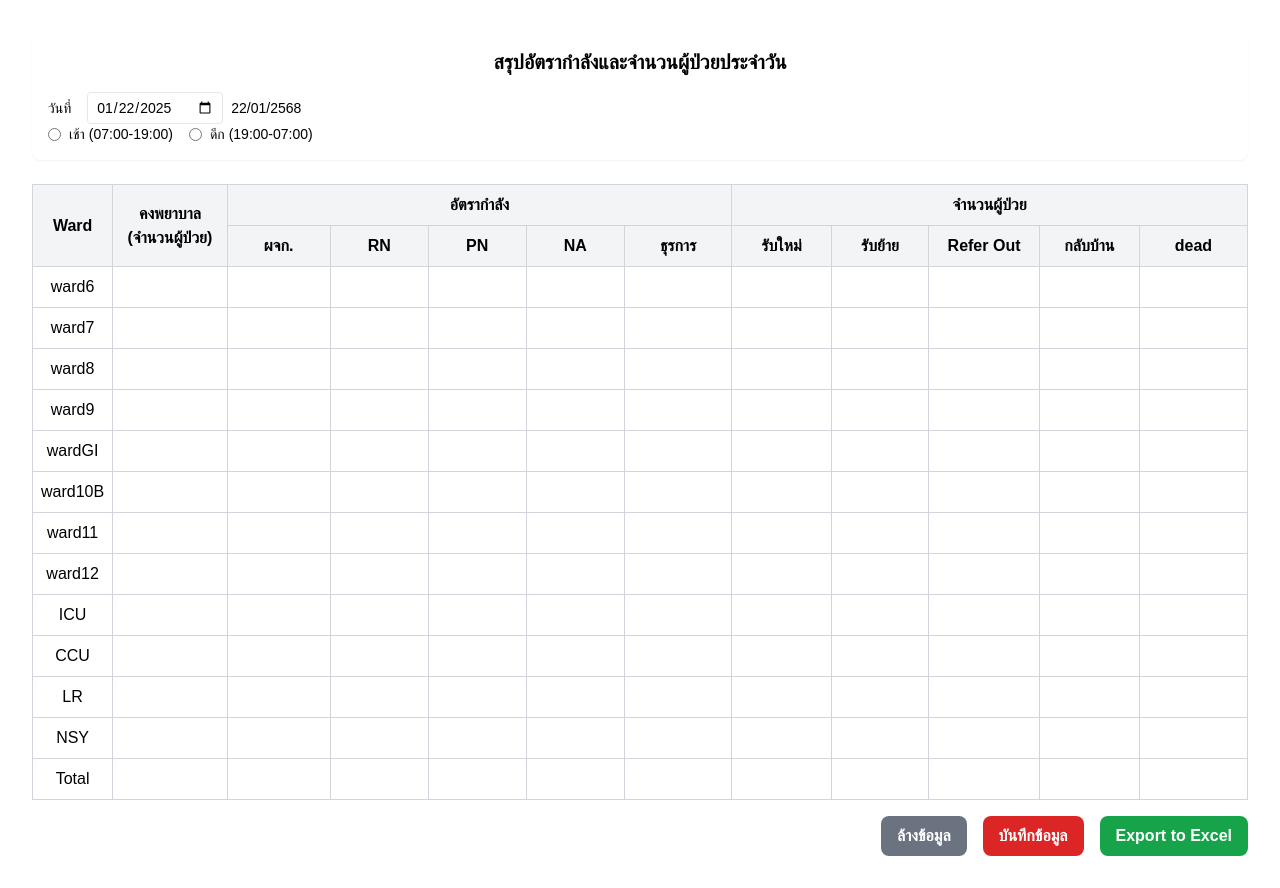
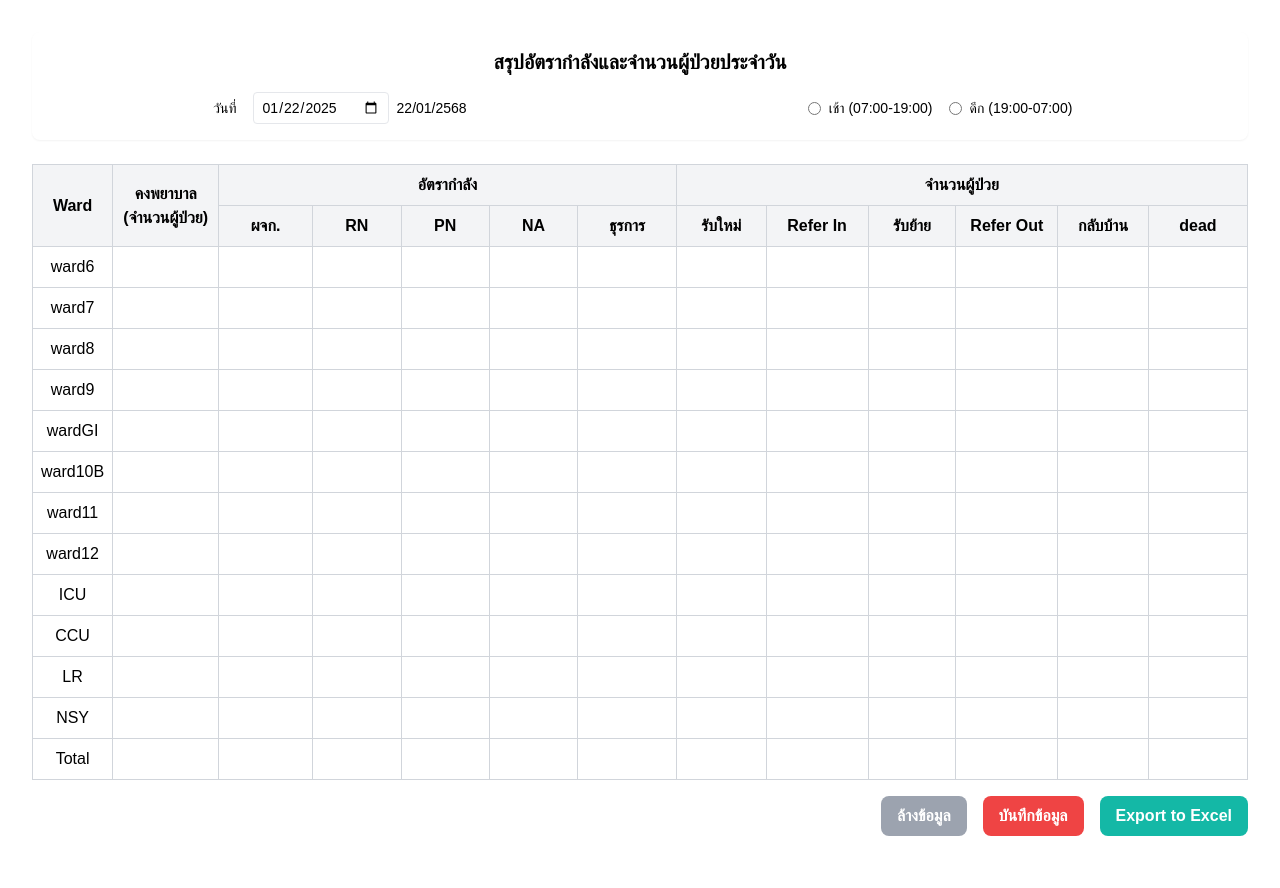
Before and after one commit to Siriphan-Phakmi/Summary_of_Personnel_Ratio, a Next.js app: page / in a window 1280 px wide. Built offline with nearby package versions, Linux system fonts and the light colour scheme.

Commit message:
เอาคำว่ากะงานออกและจัดตำแหน่ง กะงานใหม่

```diff
--- a/app/components/ShiftForm.js
+++ b/app/components/ShiftForm.js
@@ -16,57 +16,57 @@ const ShiftForm = () => {
         wards: {
             ward6: {
                 numberOfPatients: '', manager: '', RN: '', PN: '', NA: '', admin: '',
-                newAdmissions: '', transfers: '', referOut: '', discharge: '', deaths: ''
+                newAdmissions: '', transfers: '', referIn: '', referOut: '', discharge: '', deaths: ''
             },
             ward7: {
                 numberOfPatients: '', manager: '', RN: '', PN: '', NA: '', admin: '',
-                newAdmissions: '', transfers: '', referOut: '', discharge: '', deaths: ''
+                newAdmissions: '', transfers: '', referIn: '', referOut: '', discharge: '', deaths: ''
             },
             ward8: {
                 numberOfPatients: '', manager: '', RN: '', PN: '', NA: '', admin: '',
-                newAdmissions: '', transfers: '', referOut: '', discharge: '', deaths: ''
+                newAdmissions: '', transfers: '', referIn: '', referOut: '', discharge: '', deaths: ''
             },
             ward9: {
                 numberOfPatients: '', manager: '', RN: '', PN: '', NA: '', admin: '',
-                newAdmissions: '', transfers: '', referOut: '', discharge: '', deaths: ''
+                newAdmissions: '', transfers: '', referIn: '', referOut: '', discharge: '', deaths: ''
             },
             wardGI: {
                 numberOfPatients: '', manager: '', RN: '', PN: '', NA: '', admin: '',
-                newAdmissions: '', transfers: '', referOut: '', discharge: '', deaths: ''
+                newAdmissions: '', transfers: '', referIn: '', referOut: '', discharge: '', deaths: ''
             },
             ward10B: {
                 numberOfPatients: '', manager: '', RN: '', PN: '', NA: '', admin: '',
-                newAdmissions: '', transfers: '', referOut: '', discharge: '', deaths: ''
+                newAdmissions: '', transfers: '', referIn: '', referOut: '', discharge: '', deaths: ''
             },
 
             ward11: {
                 numberOfPatients: '', manager: '', RN: '', PN: '', NA: '', admin: '',
-                newAdmissions: '', transfers: '', referOut: '', discharge: '', deaths: ''
+                newAdmissions: '', transfers: '', referIn: '', referOut: '', discharge: '', deaths: ''
             },
             ward12: {
                 numberOfPatients: '', manager: '', RN: '', PN: '', NA: '', admin: '',
-                newAdmissions: '', transfers: '', referOut: '', discharge: '', deaths: ''
+                newAdmissions: '', transfers: '', referIn: '', referOut: '', discharge: '', deaths: ''
             },
             ICU: {
                 numberOfPatients: '', manager: '', RN: '', PN: '', NA: '', admin: '',
-                newAdmissions: '', transfers: '', referOut: '', discharge: '', deaths: ''
+                newAdmissions: '', transfers: '', referIn: '', referOut: '', discharge: '', deaths: ''
             },
             CCU: {
                 numberOfPatients: '', manager: '', RN: '', PN: '', NA: '', admin: '',
-                newAdmissions: '', transfers: '', referOut: '', discharge: '', deaths: ''
+                newAdmissions: '', transfers: '', referIn: '', referOut: '', discharge: '', deaths: ''
             },
             LR: {
                 numberOfPatients: '', manager: '', RN: '', PN: '', NA: '', admin: '',
-                newAdmissions: '', transfers: '', referOut: '', discharge: '', deaths: ''
+                newAdmissions: '', transfers: '', referIn: '', referOut: '', discharge: '', deaths: ''
             },
             NSY: {
                 numberOfPatients: '', manager: '', RN: '', PN: '', NA: '', admin: '',
-                newAdmissions: '', transfers: '', referOut: '', discharge: '', deaths: ''
+                newAdmissions: '', transfers: '', referIn: '', referOut: '', discharge: '', deaths: ''
             }
         },
         totals: {
             numberOfPatients: '', manager: '', RN: '', PN: '', NA: '', admin: '',
-            newAdmissions: '', transfers: '', referOut: '', discharge: '', deaths: ''
+            newAdmissions: '', transfers: '', referIn: '', referOut: '', discharge: '', deaths: ''
         }
     });
     // ฟังก์ชันสำหรับจัดรูปแบบวันที่เป็น dd/mm/yyyy โดยไม่สนใจ locale ของ browser
@@ -115,7 +115,7 @@ const ShiftForm = () => {
             return acc;
         }, {
             numberOfPatients: '', manager: '', RN: '', PN: '', NA: '', admin: '',
-            newAdmissions: '', transfers: '', referOut: '', discharge: '', deaths: ''
+            newAdmissions: '', transfers: '', referIn: '', referOut: '', discharge: '', deaths: ''
         });
         setFormData(prev => ({ ...prev, totals }));
     };
@@ -149,13 +149,13 @@ const ShiftForm = () => {
                     ward,
                     {
                         numberOfPatients: '', manager: '', RN: '', PN: '', NA: '', admin: '',
-                        newAdmissions: '', transfers: '', referOut: '', discharge: '', deaths: ''
+                        newAdmissions: '', transfers: '', referIn: '', referOut: '', discharge: '', deaths: ''
                     }
                 ])
             ),
             totals: {
                 numberOfPatients: '', manager: '', RN: '', PN: '', NA: '', admin: '',
-                newAdmissions: '', transfers: '', referOut: '', discharge: '', deaths: ''
+                newAdmissions: '', transfers: '', referIn: '', referOut: '', discharge: '', deaths: ''
             }
         });
     };
@@ -219,13 +219,14 @@ const ShiftForm = () => {
     };
 
     return (
+
         <form onSubmit={handleSubmit} className="max-w-7xl mx-auto p-4 text-center">
             <div className="bg-white rounded-lg shadow-sm p-4 mb-6">
                 <h1 className="text-xl font-bold text-center text-black mb-4">สรุปอัตรากำลังและจำนวนผู้ป่วยประจำวัน</h1>
-                {/* สร้างส่วนของฟอร์มที่ใช้ในการเลือกวันที่ */}
+                {/* สร้างส่วนของฟอร์มที่ใช้ในการเลือกวันที่ และ กะ*/}
                 <div className="space-y-2">
                     <div className="grid grid-cols-1 md:grid-cols-2 gap-4 justify-center">
-                        <div className="flex items-center gap-4 ">
+                        <div className="flex items-center gap-4 justify-center">
                             <label className="text-sm font-medium text-black">วันที่</label>
                             <div className="flex gap-2 items-center text-sm">
                                 <input
@@ -243,11 +244,8 @@ const ShiftForm = () => {
                                 <span className="text-black">{thaiDate}</span>
                             </div>
                         </div>
-                    </div>
-                </div>
                         {/* สร้างส่วนของฟอร์มที่ใช้ในการเลือกกะงาน */}
-                <div className="space-y-2">
-                    <div className="flex items-center gap-4">
+                        <div className="flex items-center gap-4 justify-center">
                             <div className="flex gap-4">
                                 {['07:00-19:00', '19:00-07:00'].map((shiftTime) => (
                                     <label
@@ -271,6 +269,8 @@ const ShiftForm = () => {
                         </div>
                     </div>
                 </div>
+            </div>
+
             {/* Desktop View - Table */}
             <div className="hidden md:block w-full overflow-x-auto mt-4">
                 <table className="min-w-full bg-white border border-gray-300">
@@ -279,7 +279,7 @@ const ShiftForm = () => {
                             <th rowSpan="2" className="border border-gray-300 text-black p-2">Ward</th>
                             <th rowSpan="2" className="border border-gray-300 text-black p-2">คงพยาบาล (จำนวนผู้ป่วย)</th>
                             <th colSpan="5" className="border border-gray-300 text-black p-2">อัตรากำลัง</th>
-                            <th colSpan="5" className="border border-gray-300 text-black p-2">จำนวนผู้ป่วย</th>
+                            <th colSpan="6" className="border border-gray-300 text-black p-2">จำนวนผู้ป่วย</th>
                         </tr>
                         <tr>
                             <th className="border border-gray-300 text-black p-2">ผจก.</th>
@@ -288,6 +288,7 @@ const ShiftForm = () => {
                             <th className="border border-gray-300 text-black p-2">NA</th>
                             <th className="border border-gray-300 text-black p-2">ธุรการ</th>
                             <th className="border border-gray-300 text-black p-2">รับใหม่</th>
+                            <th className="border border-gray-300 text-black p-2">Refer In</th>
                             <th className="border border-gray-300 text-black p-2">รับย้าย</th>
                             <th className="border border-gray-300 text-black p-2">Refer Out</th>
                             <th className="border border-gray-300 text-black p-2">กลับบ้าน</th>
@@ -390,6 +391,17 @@ const ShiftForm = () => {
                                     <input
                                         type="number"
                                         min="0"
+                                        value={data.referIn}
+                                        onChange={(element) =>
+                                            handleInputChange('wards', ward, { ...data, referIn: element.target.value })
+                                        }
+                                        className="w-full text-center text-black"
+                                    />
+                                </td>
+                                <td className="border border-gray-300 p-2">
+                                    <input
+                                        type="number"
+                                        min="0"
                                         value={data.referOut}
                                         onChange={(element) =>
                                             handleInputChange('wards', ward, { ...data, referOut: element.target.value })
@@ -431,6 +443,7 @@ const ShiftForm = () => {
                             <td className="border border-gray-300 p-2 text-center text-black">{formData.totals.admin}</td>
                             <td className="border border-gray-300 p-2 text-center text-black">{formData.totals.newAdmissions}</td>
                             <td className="border border-gray-300 p-2 text-center text-black">{formData.totals.transfers}</td>
+                            <td className="border border-gray-300 p-2 text-center text-black">{formData.totals.referIn}</td>
                             <td className="border border-gray-300 p-2 text-center text-black">{formData.totals.referOut}</td>
                             <td className="border border-gray-300 p-2 text-center text-black">{formData.totals.discharge}</td>
                             <td className="border border-gray-300 p-2 text-center text-black">{formData.totals.deaths}</td>
@@ -478,6 +491,7 @@ const ShiftForm = () => {
                                 <div className="grid grid-cols-2 text-black gap-3">
                                     {[
                                         { key: 'newAdmissions', label: 'รับใหม่' },
+                                        { key: 'referIn', label: 'Refer In' },
                                         { key: 'transfers', label: 'รับย้าย' },
                                         { key: 'referOut', label: 'Refer Out' },
                                         { key: 'discharge', label: 'กลับบ้าน' },
@@ -504,28 +518,30 @@ const ShiftForm = () => {
             </div>
 
             {/* เพิ่ม loading overlay */}
-            {isLoading && (
+            {
+                isLoading && (
                     <div className="fixed inset-0 bg-black/50 flex items-center justify-center z-50">
                         <div className="bg-white p-6 rounded-lg shadow-lg">
                             <div className="animate-spin rounded-full h-8 w-8 border-b-2 border-red-600 mx-auto"></div>
                             <p className="mt-2">กำลังบันทึกข้อมูล...</p>
                         </div>
                     </div>
-            )}
+                )
+            }
 
             {/* ปุ่ม submit button section */}
             <div className="mt-4 flex justify-end gap-4">
                 <button
                     type="button"
                     onClick={resetForm}
-                    className="bg-gray-500 hover:bg-gray-600 text-white font-bold px-4 py-2 rounded-lg transition-colors"
+                    className="bg-gray-400 hover:bg-gray-600 text-white font-bold px-4 py-2 rounded-lg transition-colors"
                 >
                     ล้างข้อมูล
                 </button>
                 <button
                     type="submit"
                     disabled={isLoading}
-                    className="bg-red-600 hover:bg-red-700 text-white font-bold px-4 py-2 rounded-lg transition-colors disabled:bg-gray-400"
+                    className="bg-red-500 hover:bg-red-700 text-white font-bold px-4 py-2 rounded-lg transition-colors disabled:bg-gray-400"
                 >
                     {isLoading ? 'กำลังบันทึก...' : 'บันทึกข้อมูล'}
                 </button>
@@ -533,12 +549,12 @@ const ShiftForm = () => {
                 <button
                     onClick={handleExport}
                     disabled={isExporting}
-                    className="bg-green-600 hover:bg-green-700 text-white font-bold px-4 py-2 rounded-lg transition-colors disabled:bg-gray-400"
+                    className="bg-teal-500 hover:bg-green-700 text-white font-bold px-4 py-2 rounded-lg transition-colors disabled:bg-gray-400"
                 >
                     {isExporting ? 'กำลัง Export...' : 'Export to Excel'}
                 </button>
             </div>
-        </form>
+        </form >
     );
 };
 
--- a/app/lib/exportData.js
+++ b/app/lib/exportData.js
@@ -25,6 +25,7 @@ export function formatDataForExcel(records) {
             'NA': data.NA,
             'ธุรการ': data.admin,
             'รับใหม่': data.newAdmissions,
+            'Refer In': data.referIn,
             'รับย้าย': data.transfers,
             'Refer Out': data.referOut,
             'กลับบ้าน': data.discharge,
```
Lines whose indentation alone changed are shown as unchanged.
